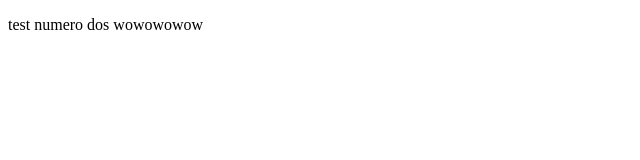
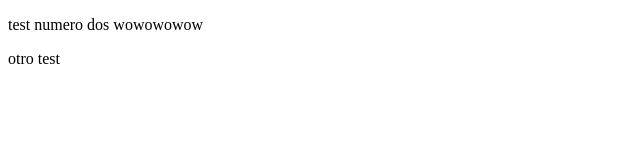
Before and after one commit to santiDigiFP/git-VSCode, a plain HTML site: page index.html in a window 1280 px wide. Shown: the full height of the page, 0-640 px from the left. Drawn offline with Linux system fonts and the light colour scheme.

Commit message:
Añadido cambio local

```diff
--- a/index.html
+++ b/index.html
@@ -9,5 +9,6 @@
     <div>
         <p>test numero dos wowowowow</p>
     </div>
+    <div>otro test</div>
 </body>
 </html>
```
